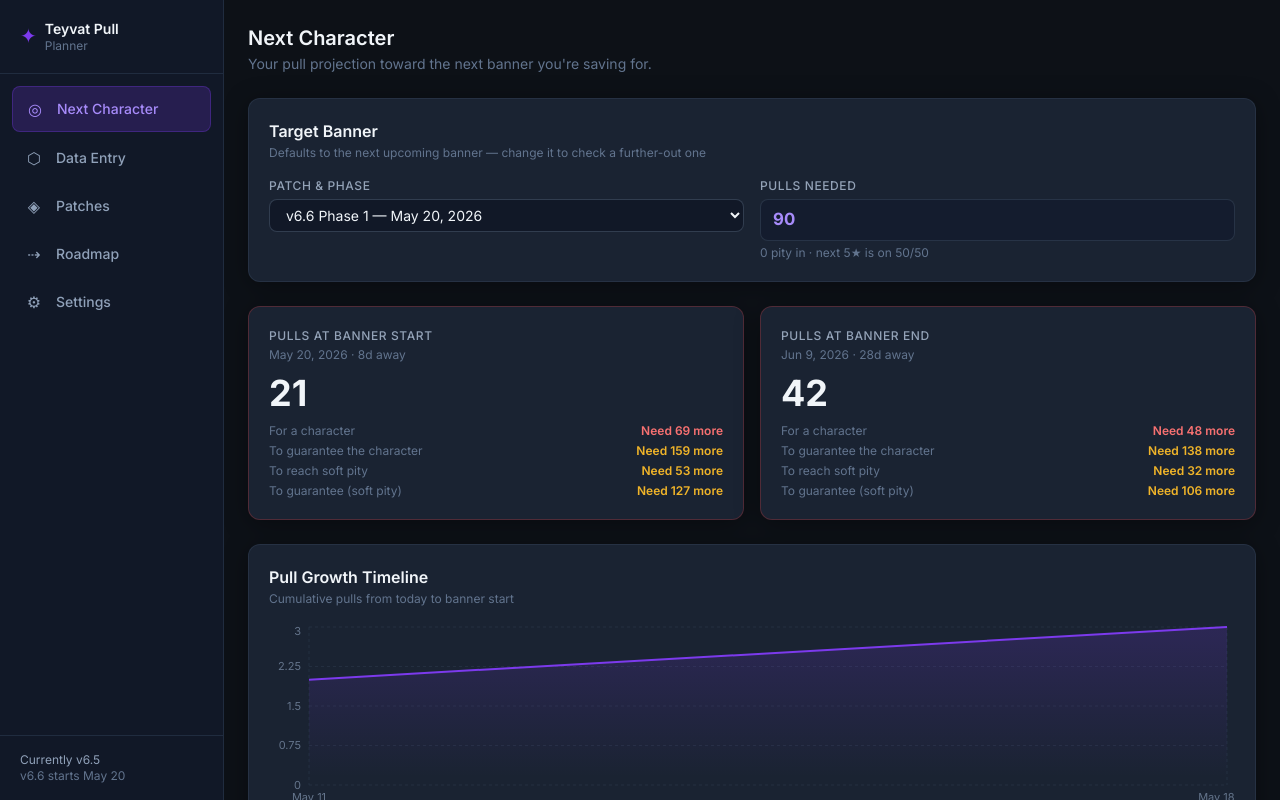
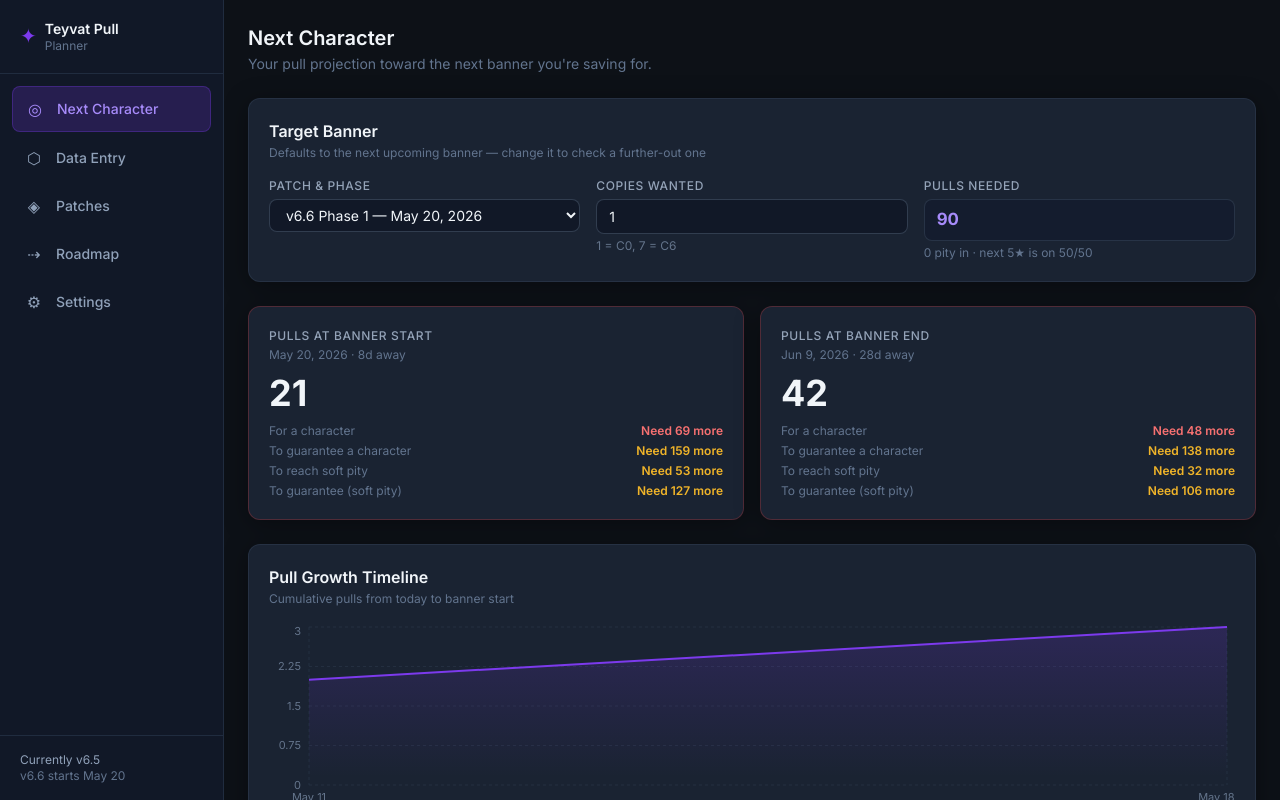
Before and after one commit to tolukusan/genshin-wish-trackerv2, a React (Vite) app: page / in a window 1280 px wide. Built offline with nearby package versions, Linux system fonts and the light colour scheme.

Commit message:
feat: add multiple cons pull patch

```diff
--- a/src/pages/NextCharacter.tsx
+++ b/src/pages/NextCharacter.tsx
@@ -2,6 +2,7 @@ import { useEffect } from 'react'
 import { usePlannerStore } from '@/store/usePlannerStore'
 import { runProjection, buildTimeline } from '@/engine/projectionEngine'
 import { SectionHeader } from '@/components/ui/SectionHeader'
+import { NumberInput } from '@/components/ui/NumberInput'
 import {
   AreaChart, Area, XAxis, YAxis, CartesianGrid, Tooltip, ResponsiveContainer, ReferenceLine,
 } from 'recharts'
@@ -41,6 +42,7 @@ export function NextCharacter() {
   const { player, config, patches, target, setTarget } = usePlannerStore()
 
   const pityBasedPullsNeeded = config.hardPityCharacter - player.characterBannerPity
+  const copies = target?.copies ?? 1
 
   // Default to the next upcoming banner phase the first time this view is opened.
   useEffect(() => {
@@ -52,6 +54,7 @@ export function NextCharacter() {
       phase: next.phase.phase,
       label: next.phase.featuredCharacters[0] || `${next.patch.version} Phase ${next.phase.phase}`,
       pullsNeeded: pityBasedPullsNeeded,
+      copies: 1,
     })
     // eslint-disable-next-line react-hooks/exhaustive-deps
   }, [])
@@ -74,6 +77,18 @@ export function NextCharacter() {
   const forecast = target ? runProjection({ player, config: engineConfig, patches, target }) : null
   const timeline = target ? buildTimeline({ player, config: engineConfig, patches, target }) : []
 
+  // Scale the single-copy thresholds for wanting multiple copies (constellations).
+  // The first copy uses the real pity-aware cost; every additional copy assumes a
+  // fresh cycle (pity resets to 0 after each 5-star, regardless of the outcome).
+  const extraCopies = copies - 1
+  const scaled = forecast ? {
+    pullsToPity: forecast.pullsToPity + extraCopies * config.hardPityCharacter,
+    pullsForGuarantee: forecast.pullsForGuarantee + extraCopies * 2 * config.hardPityCharacter,
+    pullsToSoftPity: forecast.pullsToSoftPity + extraCopies * config.softPityCharacter,
+    pullsForGuaranteeSoftPity: forecast.pullsForGuaranteeSoftPity + extraCopies * 2 * config.softPityCharacter,
+  } : null
+  const copyWord = copies > 1 ? `${copies} copies` : 'a character'
+
   return (
     <div className="max-w-5xl mx-auto flex flex-col gap-6 animate-fade-in">
       <div>
@@ -84,7 +99,7 @@ export function NextCharacter() {
       {/* Target selector */}
       <section className="card p-5">
         <SectionHeader title="Target Banner" sub="Defaults to the next upcoming banner — change it to check a further-out one" />
-        <div className="grid sm:grid-cols-2 gap-4">
+        <div className="grid sm:grid-cols-3 gap-4">
           <div className="flex flex-col gap-1">
             <label className="label">Patch & Phase</label>
             <select
@@ -101,6 +116,7 @@ export function NextCharacter() {
                   phase: parseInt(phase) as 1 | 2,
                   label: ph.featuredCharacters[0] || `${patch.version} Phase ${phase}`,
                   pullsNeeded: pityBasedPullsNeeded,
+                  copies,
                 })
               }}
             >
@@ -116,6 +132,15 @@ export function NextCharacter() {
             </select>
           </div>
 
+          <NumberInput
+            label="Copies Wanted"
+            value={copies}
+            min={1}
+            max={7}
+            onChange={(v) => target && setTarget({ ...target, copies: v })}
+            hint="1 = C0, 7 = C6"
+          />
+
           <div className="flex flex-col gap-1">
             <label className="label">Pulls Needed</label>
             <div style={{
@@ -127,7 +152,7 @@ export function NextCharacter() {
               fontWeight: 700,
               fontSize: '1.05rem',
             }}>
-              {pityBasedPullsNeeded}
+              {pityBasedPullsNeeded + (copies - 1) * config.hardPityCharacter}
             </div>
             <p className="text-xs text-slate-500">
               {player.characterBannerPity} pity in · next 5★ is {player.characterBannerGuaranteed ? 'Guaranteed' : 'on 50/50'}
@@ -164,21 +189,21 @@ export function NextCharacter() {
               </p>
               <div className="flex flex-col gap-1">
                 <NeedLine
-                  label="For a character"
-                  need={Math.max(0, forecast.pullsToPity - forecast.atStart.totalPulls)}
+                  label={`For ${copyWord}`}
+                  need={Math.max(0, scaled!.pullsToPity - forecast.atStart.totalPulls)}
                   blocker
                 />
                 <NeedLine
-                  label="To guarantee the character"
-                  need={Math.max(0, forecast.pullsForGuarantee - forecast.atStart.totalPulls)}
+                  label={`To guarantee ${copyWord}`}
+                  need={Math.max(0, scaled!.pullsForGuarantee - forecast.atStart.totalPulls)}
                 />
                 <NeedLine
                   label="To reach soft pity"
-                  need={Math.max(0, forecast.pullsToSoftPity - forecast.atStart.totalPulls)}
+                  need={Math.max(0, scaled!.pullsToSoftPity - forecast.atStart.totalPulls)}
                 />
                 <NeedLine
                   label="To guarantee (soft pity)"
-                  need={Math.max(0, forecast.pullsForGuaranteeSoftPity - forecast.atStart.totalPulls)}
+                  need={Math.max(0, scaled!.pullsForGuaranteeSoftPity - forecast.atStart.totalPulls)}
                 />
               </div>
             </div>
@@ -200,21 +225,21 @@ export function NextCharacter() {
               </p>
               <div className="flex flex-col gap-1">
                 <NeedLine
-                  label="For a character"
-                  need={Math.max(0, forecast.pullsToPity - forecast.atEnd.totalPulls)}
+                  label={`For ${copyWord}`}
+                  need={Math.max(0, scaled!.pullsToPity - forecast.atEnd.totalPulls)}
                   blocker
                 />
                 <NeedLine
-                  label="To guarantee the character"
-                  need={Math.max(0, forecast.pullsForGuarantee - forecast.atEnd.totalPulls)}
+                  label={`To guarantee ${copyWord}`}
+                  need={Math.max(0, scaled!.pullsForGuarantee - forecast.atEnd.totalPulls)}
                 />
                 <NeedLine
                   label="To reach soft pity"
-                  need={Math.max(0, forecast.pullsToSoftPity - forecast.atEnd.totalPulls)}
+                  need={Math.max(0, scaled!.pullsToSoftPity - forecast.atEnd.totalPulls)}
                 />
                 <NeedLine
                   label="To guarantee (soft pity)"
-                  need={Math.max(0, forecast.pullsForGuaranteeSoftPity - forecast.atEnd.totalPulls)}
+                  need={Math.max(0, scaled!.pullsForGuaranteeSoftPity - forecast.atEnd.totalPulls)}
                 />
               </div>
             </div>
@@ -241,9 +266,9 @@ export function NextCharacter() {
                       labelStyle={{ color: '#94a3b8' }}
                       itemStyle={{ color: '#a78bfa' }}
                     />
-                    {target && (
-                      <ReferenceLine y={target.pullsNeeded} stroke="#d4af37" strokeDasharray="4 2"
-                        label={{ value: `Need ${target.pullsNeeded}`, fill: '#d4af37', fontSize: 11 }} />
+                    {scaled && (
+                      <ReferenceLine y={scaled.pullsToPity} stroke="#d4af37" strokeDasharray="4 2"
+                        label={{ value: `Need ${scaled.pullsToPity}`, fill: '#d4af37', fontSize: 11 }} />
                     )}
                     <Area type="monotone" dataKey="cumulativePulls" stroke="#7c3aed" strokeWidth={2} fill="url(#pullGrad)" name="Pulls" />
                   </AreaChart>
--- a/src/types/index.ts
+++ b/src/types/index.ts
@@ -99,6 +99,7 @@ export interface Target {
   phase: 1 | 2
   label: string
   pullsNeeded: number
+  copies: number // how many copies/constellations of this character are wanted (1 = C0)
 }
 
 // ── Forecast ──────────────────────────────────────────────────────────────────
```
